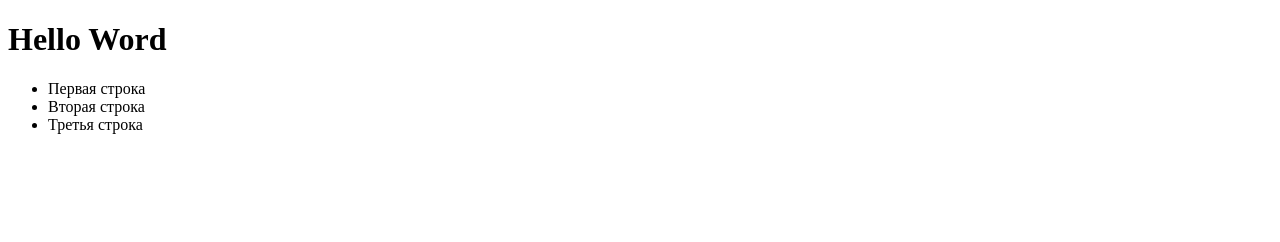
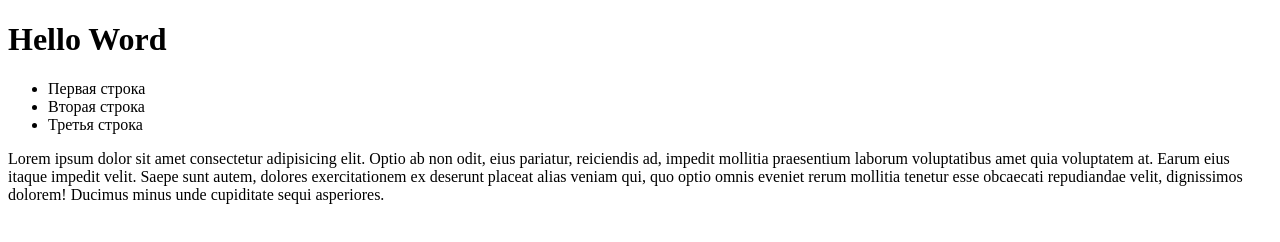
Before and after one commit to JSBoris/-Git_Workshops, a plain HTML site: page index.html in a window 1280 px wide. Drawn offline with Linux system fonts and the light colour scheme.

Commit message:
Добавили абзац

```diff
--- a/index.html
+++ b/index.html
@@ -14,6 +14,13 @@
         <li>Вторая строка</li>
         <li>Третья строка</li>
     </ul>
+    <p>
+        Lorem ipsum dolor sit amet consectetur adipisicing elit. Optio ab non odit, eius pariatur, reiciendis ad,
+        impedit mollitia praesentium laborum voluptatibus amet quia voluptatem at. Earum eius itaque impedit velit.
+        Saepe sunt autem, dolores exercitationem ex deserunt placeat alias veniam qui, quo optio omnis eveniet rerum
+        mollitia tenetur esse obcaecati repudiandae velit, dignissimos dolorem! Ducimus minus unde cupiditate sequi
+        asperiores.
+    </p>
 
 
 </body>
```
